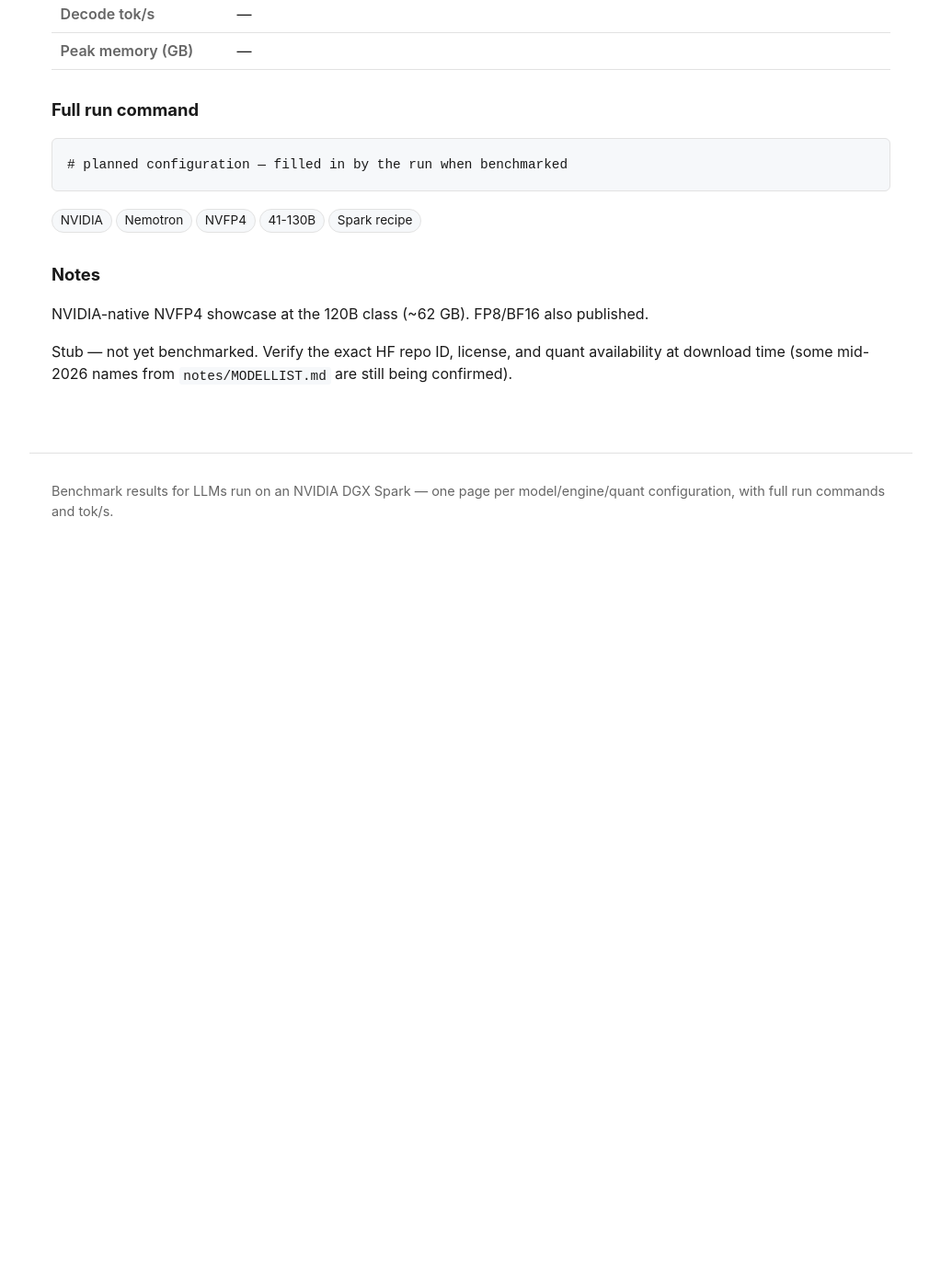
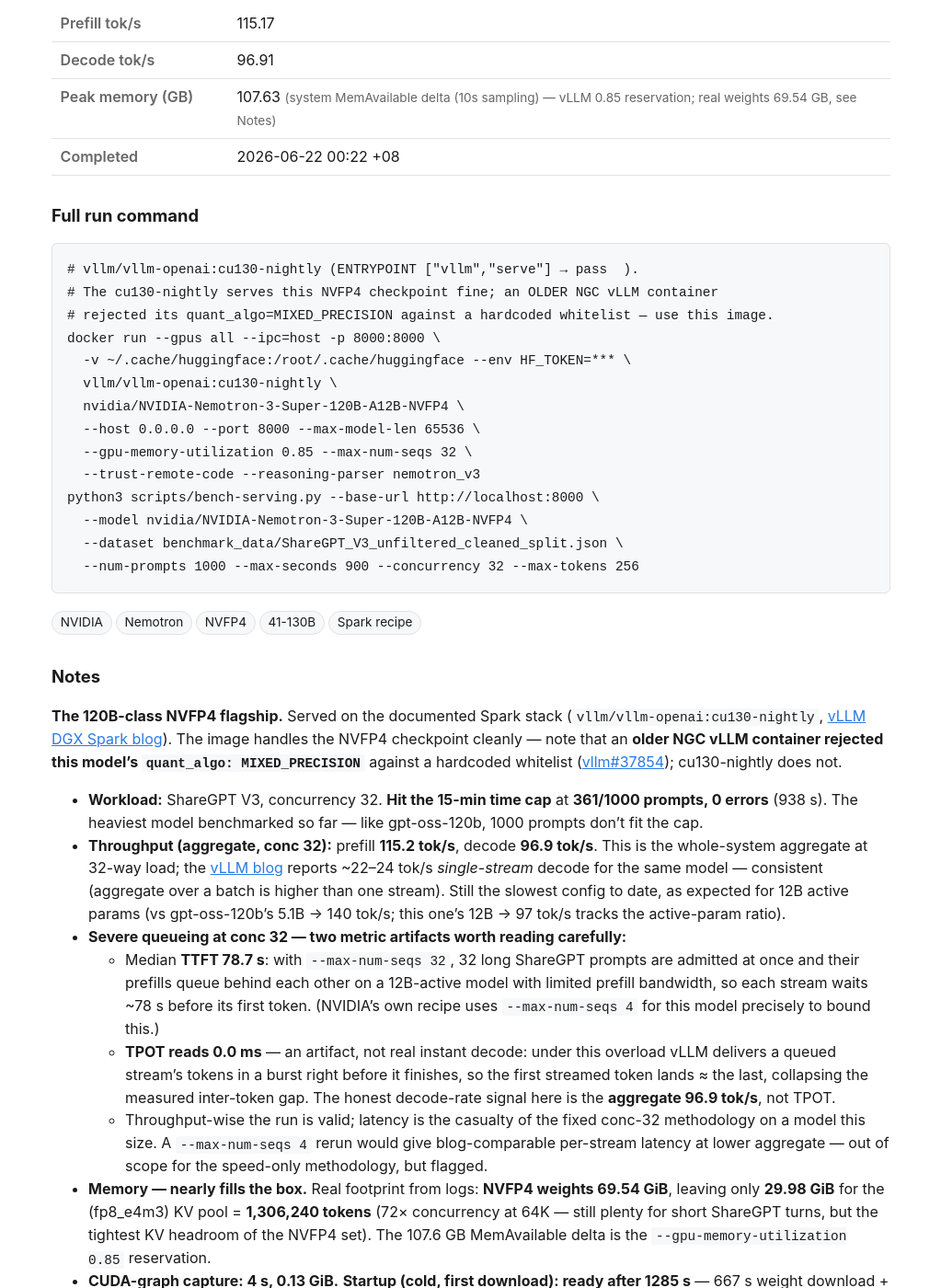
Before and after one commit to yjsoon/autobench, a Jekyll site: the page built from _configs/nemotron-3-super-120b-a12b-vllm-nvfp4.md, in a window 1280 px wide and 1400 px high, scrolled down 778 px. Shown: the whole window at 92% size, without its empty margins (128-1151 px from the left). Built offline with Jekyll 4.4.1, drawn with Linux system fonts in a browser that asks for light colours; before the commit the page ends 1408 px from its top, so only the background shows below that; some of the changed text lies outside the part shown.

Commit message:
Nemotron-3 Super 120B-A12B · vLLM · NVFP4 — done (prefill 115.2 / decode 96.9 tok/s)
120B-class NVFP4 flagship. Hit 15-min cap at 361/1000, 0 errors. cu130-nightly
handles MIXED_PRECISION (old NGC container didn't). Real weights 69.54 GB, leaving
30 GB KV (1.3M tokens). Severe queueing at conc 32: TTFT 78.7s, TPOT reads 0.0
(burst-flush artifact) — aggregate decode 96.9 tok/s is the honest signal.

Co-Authored-By: Claude Opus 4.8 (1M context) <noreply@anthropic.com>
Claude-Session: https://claude.ai/code/session_01JczsieM71svofn8CxRyY2s

```diff
--- a/_configs/nemotron-3-super-120b-a12b-vllm-nvfp4.md
+++ b/_configs/nemotron-3-super-120b-a12b-vllm-nvfp4.md
@@ -6,26 +6,69 @@ family: Nemotron
 params: 123B / 12B (MoE)
 engine: vLLM
 quant: NVFP4
-quant_rationale: Blackwell-native FP4 — hardware-accelerated on the GB10; first choice for NVIDIA models.
+quant_rationale: Blackwell-native FP4 via FlashInfer/CUTLASS — NVIDIA's own quant; the 120B-class NVFP4 flagship. (config.json declares quant_algo MIXED_PRECISION → see Notes for the container caveat.)
 source_repo: nvidia/NVIDIA-Nemotron-3-Super-120B-A12B-NVFP4
 download_url: https://huggingface.co/nvidia/NVIDIA-Nemotron-3-Super-120B-A12B-NVFP4
-context: 131072
+context: 65536
 modalities: [text]
 mm_served: true
 tags: [NVIDIA, Nemotron, NVFP4, 41-130B, Spark recipe]
 
-status: pending
-prefill_toks:
-decode_toks:
-mem_gb:
-mem_source:
-measured_on:
-completed_at:
+status: done
+prefill_toks: 115.17
+decode_toks: 96.91
+mem_gb: 107.63
+mem_source: system MemAvailable delta (10s sampling) — vLLM 0.85 reservation; real weights 69.54 GB, see Notes
+measured_on: 2026-06-22
+completed_at: 2026-06-22 00:22 +08
 run_command: |
-  # planned configuration — filled in by the run when benchmarked
+  # vllm/vllm-openai:cu130-nightly (ENTRYPOINT ["vllm","serve"] → pass <model> <flags>).
+  # The cu130-nightly serves this NVFP4 checkpoint fine; an OLDER NGC vLLM container
+  # rejected its quant_algo=MIXED_PRECISION against a hardcoded whitelist — use this image.
+  docker run --gpus all --ipc=host -p 8000:8000 \
+    -v ~/.cache/huggingface:/root/.cache/huggingface --env HF_TOKEN=*** \
+    vllm/vllm-openai:cu130-nightly \
+    nvidia/NVIDIA-Nemotron-3-Super-120B-A12B-NVFP4 \
+    --host 0.0.0.0 --port 8000 --max-model-len 65536 \
+    --gpu-memory-utilization 0.85 --max-num-seqs 32 \
+    --trust-remote-code --reasoning-parser nemotron_v3
+  python3 scripts/bench-serving.py --base-url http://localhost:8000 \
+    --model nvidia/NVIDIA-Nemotron-3-Super-120B-A12B-NVFP4 \
+    --dataset benchmark_data/ShareGPT_V3_unfiltered_cleaned_split.json \
+    --num-prompts 1000 --max-seconds 900 --concurrency 32 --max-tokens 256
 ---
 
-NVIDIA-native NVFP4 showcase at the 120B class (~62 GB). FP8/BF16 also published.
+**The 120B-class NVFP4 flagship.** Served on the documented Spark stack
+(`vllm/vllm-openai:cu130-nightly`, [vLLM DGX Spark
+blog](https://vllm-project.github.io/2026/06/01/vllm-dgx-spark.html)). The image handles the NVFP4
+checkpoint cleanly — note that an **older NGC vLLM container rejected this model's
+`quant_algo: MIXED_PRECISION`** against a hardcoded whitelist
+([vllm#37854](https://github.com/vllm-project/vllm/issues/37854)); cu130-nightly does not.
 
-Stub — not yet benchmarked. Verify the exact HF repo ID, license, and quant availability at
-download time (some mid-2026 names from `notes/MODELLIST.md` are still being confirmed).
+- **Workload:** ShareGPT V3, concurrency 32. **Hit the 15-min time cap** at **361/1000 prompts,
+  0 errors** (938 s). The heaviest model benchmarked so far — like gpt-oss-120b, 1000 prompts don't
+  fit the cap.
+- **Throughput (aggregate, conc 32):** prefill **115.2 tok/s**, decode **96.9 tok/s**. This is the
+  whole-system aggregate at 32-way load; the [vLLM blog](https://vllm-project.github.io/2026/06/01/vllm-dgx-spark.html)
+  reports ~22–24 tok/s *single-stream* decode for the same model — consistent (aggregate over a
+  batch is higher than one stream). Still the slowest config to date, as expected for 12B active
+  params (vs gpt-oss-120b's 5.1B → 140 tok/s; this one's 12B → 97 tok/s tracks the active-param ratio).
+- **Severe queueing at conc 32 — two metric artifacts worth reading carefully:**
+  - Median **TTFT 78.7 s**: with `--max-num-seqs 32`, 32 long ShareGPT prompts are admitted at once
+    and their prefills queue behind each other on a 12B-active model with limited prefill bandwidth,
+    so each stream waits ~78 s before its first token. (NVIDIA's own recipe uses `--max-num-seqs 4`
+    for this model precisely to bound this.)
+  - **TPOT reads 0.0 ms** — an artifact, not real instant decode: under this overload vLLM delivers a
+    queued stream's tokens in a burst right before it finishes, so the first streamed token lands
+    ≈ the last, collapsing the measured inter-token gap. The honest decode-rate signal here is the
+    **aggregate 96.9 tok/s**, not TPOT.
+  - Throughput-wise the run is valid; latency is the casualty of the fixed conc-32 methodology on a
+    model this size. A `--max-num-seqs 4` rerun would give blog-comparable per-stream latency at
+    lower aggregate — out of scope for the speed-only methodology, but flagged.
+- **Memory — nearly fills the box.** Real footprint from logs: **NVFP4 weights 69.54 GiB**, leaving
+  only **29.98 GiB** for the (fp8_e4m3) KV pool = **1,306,240 tokens** (72× concurrency at 64K — still
+  plenty for short ShareGPT turns, but the tightest KV headroom of the NVFP4 set). The 107.6 GB
+  MemAvailable delta is the `--gpu-memory-utilization 0.85` reservation.
+- **CUDA-graph capture: 4 s, 0.13 GiB.** **Startup (cold, first download): ready after 1285 s** —
+  667 s weight download + 516 s load (1192 s / 69.5 GiB total) + 42 s engine init (17.6 s compilation).
+  The ~62 GB download dominates; subsequent launches skip it. `quantization=modelopt_mixed`.
```
